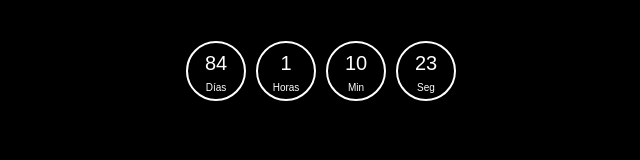
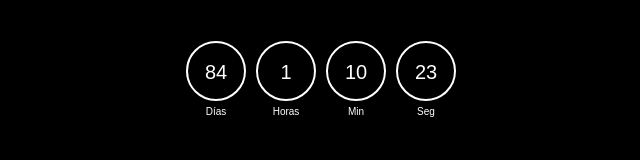
Before and after one commit to jgottig/Regresive_cel, a plain HTML site: page index.html in a window 1280 px wide. Shown: the whole page, without its empty margins (319-959 px from the left). Drawn offline with Linux system fonts and the light colour scheme.

Commit message:
Add files via upload

```diff
--- a/style.css
+++ b/style.css
@@ -27,10 +27,10 @@ body {
   font-family: 'Chela One', sans-serif;
   animation: fade 3s;
   line-height: 20px; /* Ajustado */
-  margin-top: 5px;
+  margin-top: 14px;
 }
 .cartel > div > h3 {
-  margin-top: 5px; /* Ajustado */
+  margin-top: 20px; /* Ajustado */
   font-size: 10px; /* Reducido para caber mejor */
   font-weight: normal;
 }
```
